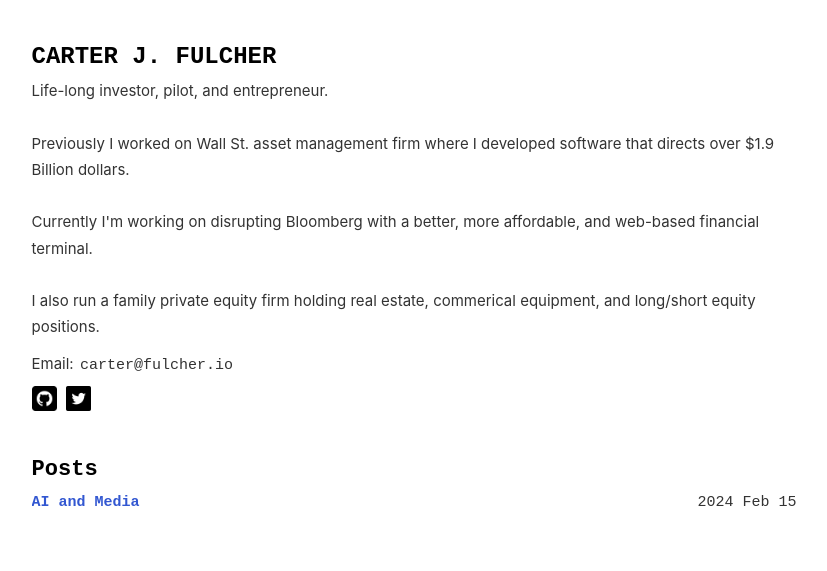
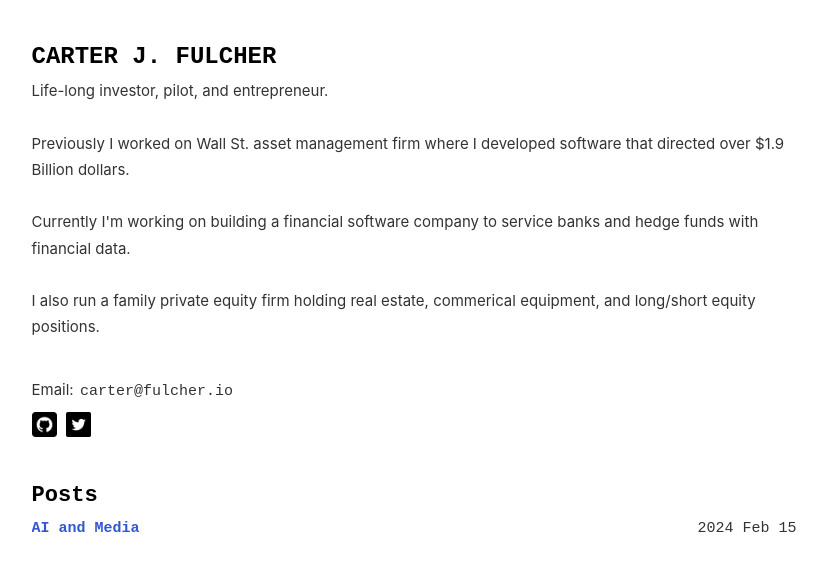
Before and after one commit to carterjfulcher/carterjfulcher.github.io, a Jekyll site: the page built from index.html, in a window 1280 px wide. Shown: the top 571 px of the page, without its empty margins (226-1053 px from the left). Built offline with Jekyll 4.4.1, drawn with Linux system fonts in a browser that asks for light colours; some web fonts are replaced.

Commit message:
update conf

```diff
--- a/_config.yml
+++ b/_config.yml
@@ -27,11 +27,11 @@ greetings: CARTER J. FULCHER
 description: >-
   Life-long investor, pilot, and entrepreneur.<br/><br/>
 
-  Previously I worked on Wall St. asset management firm where I developed software that directs over $1.9 Billion dollars.<br/><br/>
+  Previously I worked on Wall St. asset management firm where I developed software that directed over $1.9 Billion dollars.<br/><br/>
 
-  Currently I'm working on disrupting Bloomberg with a better, more affordable, and web-based financial terminal.<br/><br/>
+  Currently I'm working on building a financial software company to service banks and hedge funds with financial data.<br/><br/>
 
-  I also run a family private equity firm holding real estate, commerical equipment, and long/short equity positions.<br/>
+  I also run a family private equity firm holding real estate, commerical equipment, and long/short equity positions.<br/><br/>
 
 baseurl: "/"# the subpath of your site, e.g. /blog
 url: "https://carterfulcher.com" # the base hostname & protocol for your site, e.g. http://example.com
```
